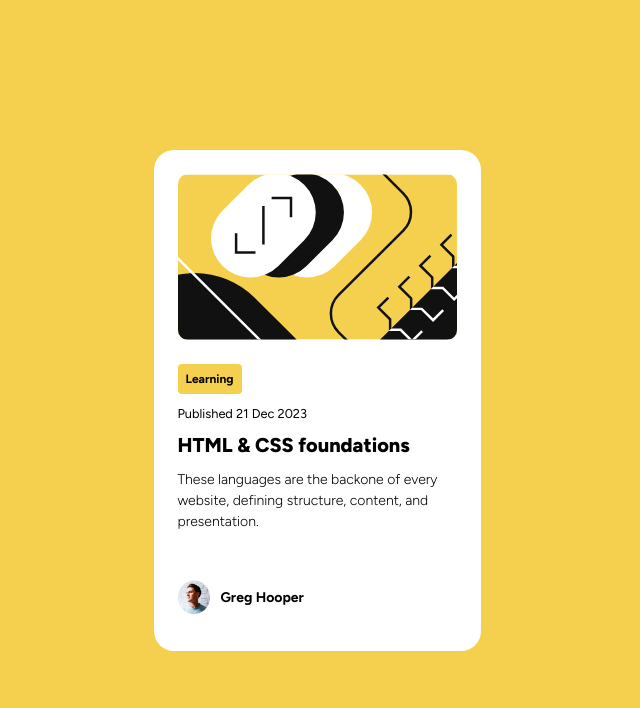
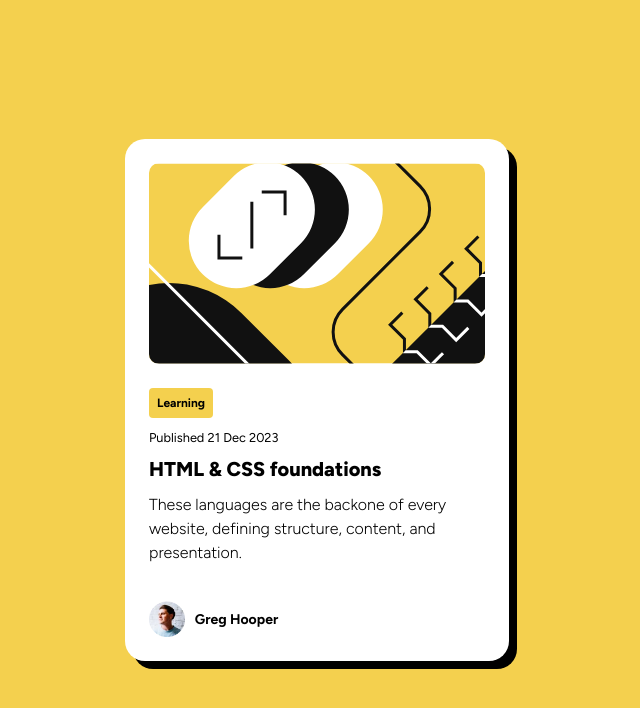
Before and after one commit to CooleyWC/fem-blog-preview-card-practice, a plain HTML site: page index.html in a window 1280 px wide. Shown: the whole page, without its empty margins (323-963 px from the left). Drawn offline with Linux system fonts and the light colour scheme.

Commit message:
complete

```diff
--- a/index.html
+++ b/index.html
@@ -18,7 +18,7 @@
 <body>
   <main class="container">
     <div class="card">
-      <img src="assets/images/illustration-article.svg"/>
+      <img src="assets/images/illustration-article.svg" alt="Image of closing tag element and other designs"/>
       <section class="text-area">
         <div class="tab">
             <h2>Learning</h2>
@@ -28,11 +28,10 @@
         <p class="description">These languages are the backone of every website, defining structure, content, and presentation.</p>
       </section>
       <section class="profile">
-        <img src="assets/images/image-avatar.webp"/>
+        <img src="assets/images/image-avatar.webp" alt="headshot avatar photo Greg Hooper"/>
         <h2>Greg Hooper</h2>
       </section>
     </div>
   </main>
-
 </body>
 </html>
--- a/style.css
+++ b/style.css
@@ -31,6 +31,12 @@ body {
     display: flex;
     flex-direction: column;
     border-radius: 20px;
+    box-shadow: 8px 8px 0 black;
+
+    @media screen and (min-width: 600px) {
+        width: 384px;
+        height: 522px;
+    };
 }
 
 .card img {
@@ -38,6 +44,13 @@ body {
     width: 279px;
     margin: 24px auto;
     display: block;
+    max-width: 100%;
+    height: auto;
+
+    @media screen and (min-width: 600px) {
+        width: 336px;
+    };
+
 }
 
 .text-area {
@@ -63,11 +76,20 @@ body {
     font-weight: 800;
 }
 
+.main-title:hover {
+    cursor: pointer;
+    color: var(--clr--yellow);
+}
+
 .text-area .description {
     margin-top: 12px;
     line-height: 150%;
     font-size: 14px;
     font-weight: 200;
+
+    @media screen and (min-width: 600px) {
+        font-size: 16px;
+    };
 }
 
 .profile {
@@ -77,12 +99,16 @@ body {
     flex-direction: row;
     justify-content: flex-start;
     align-items: center;
+
+    @media screen and (min-width: 600px) {
+        margin-top: 12px;
+    };
 }
 
 .profile img {
 
     display: inline-block;
-    width: 1rem;
+    width: 0.8rem;
     flex-grow: 1;
 }
 
```
